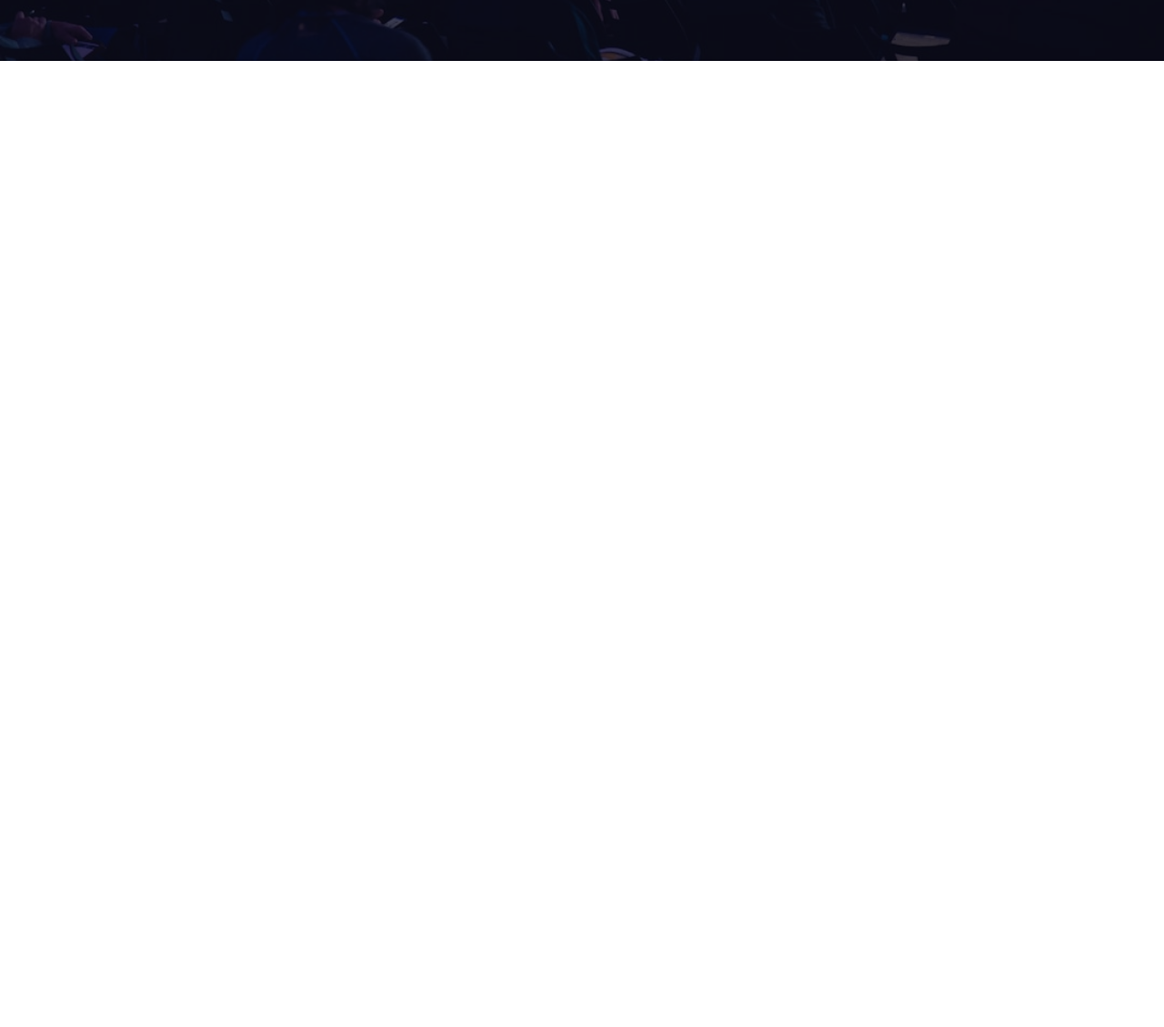
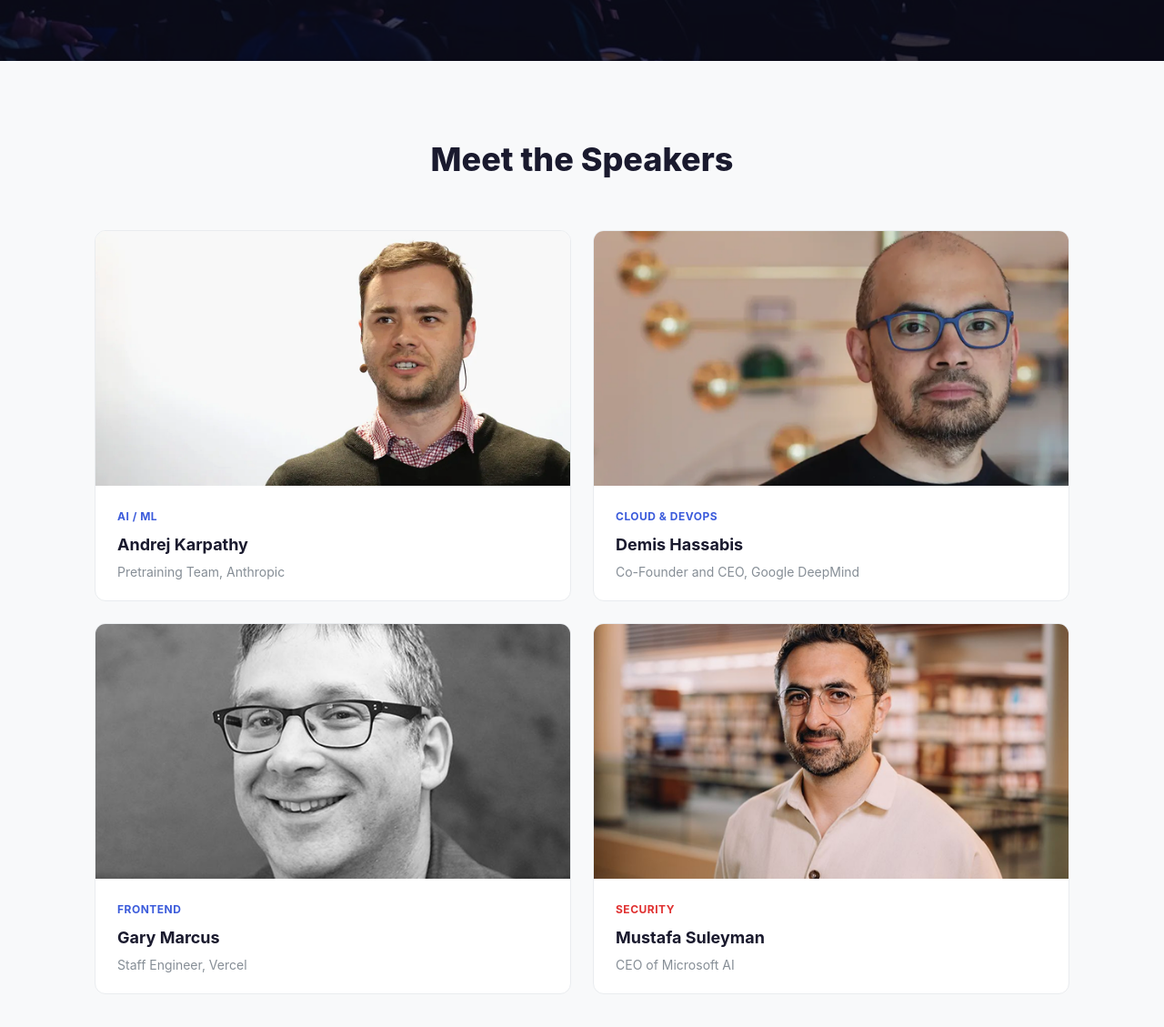
Before and after one commit to mdjahidhasan6544-ctrl/DevConf-2026, a plain HTML site: page index.html in a window 1280 px wide. Shown: the part 517-1646 px from the top of the page at 91% size. Before the commit the page ends 800 px from the top, so only its background shows below. Drawn offline with Linux system fonts and the light colour scheme.

Commit message:
speaker section add

```diff
--- a/index.html
+++ b/index.html
@@ -34,6 +34,55 @@
       <a href="#register" class="btn btn-primary">Register Now</a>
     </div>
   </section>
+  <!-- Meet the Speakers -->
+  <section class="speakers" id="speakers">
+    <div class="section-container">
+      <h2>Meet the Speakers</h2>
+      <div class="speakers-grid">
+        <div class="speaker-card">
+          <div class="speaker-img">
+            <img src="./assets/andrej.png" alt="Andrej Karpathy">
+          </div>
+          <div class="speaker-info">
+            <span class="speaker-track track-ai">AI / ML</span>
+            <h3>Andrej Karpathy</h3>
+            <p>Pretraining Team, Anthropic</p>
+          </div>
+        </div>
+        <div class="speaker-card">
+          <div class="speaker-img">
+            <img src="./assets/demis.png" alt="Demis Hassabis">
+          </div>
+          <div class="speaker-info">
+            <span class="speaker-track track-cloud">Cloud & DevOps</span>
+            <h3>Demis Hassabis</h3>
+            <p>Co-Founder and CEO, Google DeepMind</p>
+          </div>
+        </div>
+        <div class="speaker-card">
+          <div class="speaker-img">
+            <img src="./assets/gary.png" alt="Gary Marcus">
+          </div>
+          <div class="speaker-info">
+            <span class="speaker-track track-frontend">Frontend</span>
+            <h3>Gary Marcus</h3>
+            <p>Staff Engineer, Vercel</p>
+          </div>
+        </div>
+        <div class="speaker-card">
+          <div class="speaker-img">
+            <img src="./assets/mustafa.png" alt="Mustafa Suleyman">
+          </div>
+          <div class="speaker-info">
+            <span class="speaker-track track-security">Security</span>
+            <h3>Mustafa Suleyman</h3>
+            <p>CEO of Microsoft AI</p>
+          </div>
+        </div>
+      </div>
+    </div>
+  </section>
+
 
 </body>
 </html>
--- a/style.css
+++ b/style.css
@@ -146,3 +146,86 @@ img {
 .btn-primary:hover {
   background: #364fc7;
 }
+
+/* ===== SPEAKERS ===== */
+.speakers {
+  padding: 80px 0;
+  background: #f8f9fa;
+}
+
+.speakers h2 {
+  font-size: 36px;
+  font-weight: 800;
+  text-align: center;
+  margin-bottom: 48px;
+}
+
+.speakers-grid {
+  display: grid;
+  grid-template-columns: 1fr 1fr;
+  gap: 24px;
+}
+
+.speaker-card {
+  background: #fff;
+  border-radius: 12px;
+  overflow: hidden;
+  border: 1px solid #e9ecef;
+  transition: box-shadow 0.2s;
+}
+
+.speaker-card:hover {
+  box-shadow: 0 4px 20px rgba(0, 0, 0, 0.08);
+}
+
+.speaker-img {
+  width: 100%;
+  height: 280px;
+  overflow: hidden;
+}
+
+.speaker-img img {
+  width: 100%;
+  height: 100%;
+  object-fit: cover;
+}
+
+.speaker-info {
+  padding: 20px 24px;
+}
+
+.speaker-track {
+  font-size: 12px;
+  font-weight: 700;
+  text-transform: uppercase;
+  letter-spacing: 0.5px;
+  display: inline-block;
+  margin-bottom: 8px;
+}
+
+.track-ai {
+  color: #3b5bdb;
+}
+
+.track-cloud {
+  color: #3b5bdb;
+}
+
+.track-frontend {
+  color: #3b5bdb;
+}
+
+.track-security {
+  color: #e03131;
+}
+
+.speaker-info h3 {
+  font-size: 18px;
+  font-weight: 700;
+  margin-bottom: 4px;
+}
+
+.speaker-info p {
+  font-size: 14px;
+  color: #868e96;
+}
```
